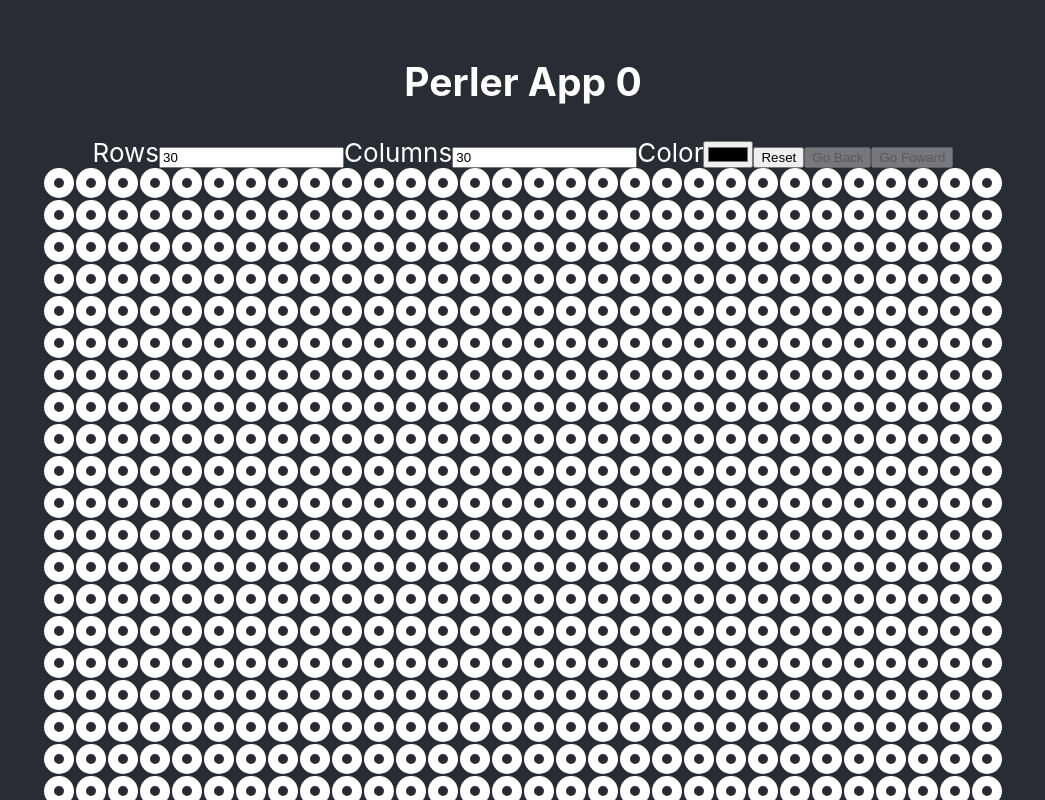
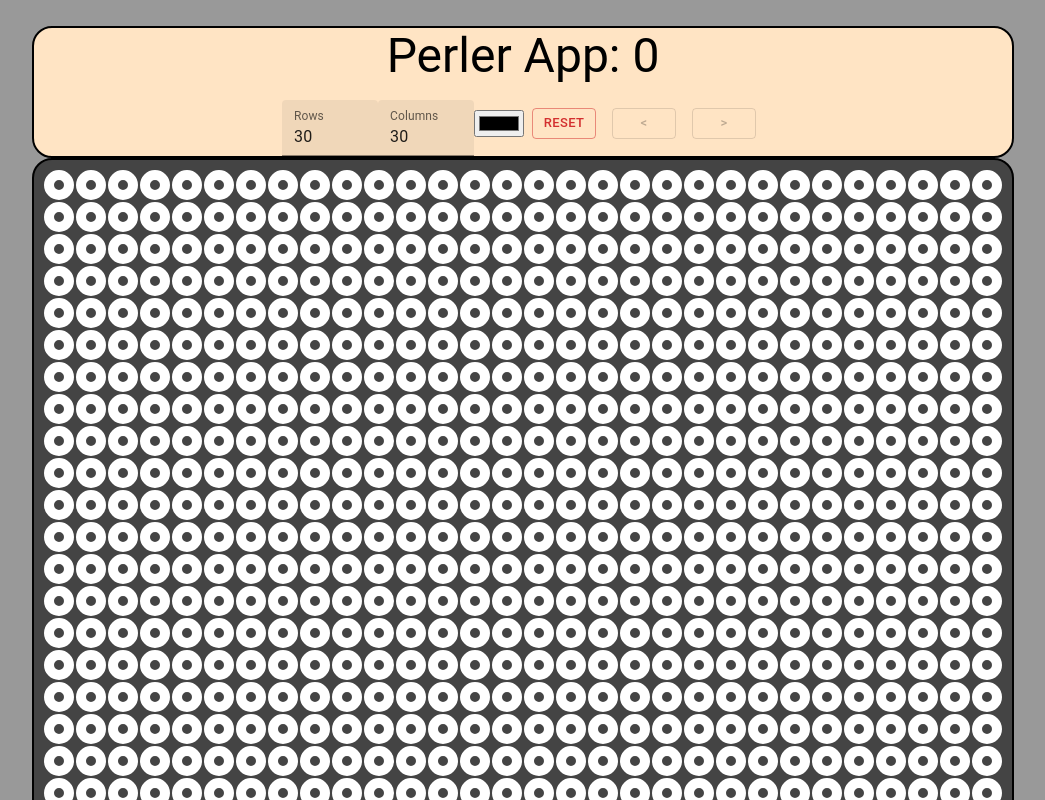
Before and after one commit to alex-test-organization/app, a React (Create React App) app: page / in a window 1280 px wide. Shown: the top 800 px of the page, without its empty margins (117-1162 px from the left). Built offline with nearby package versions, Linux system fonts and the light colour scheme.

Commit message:
Material UI. Lighter color scheme.

```diff
--- a/package.json
+++ b/package.json
@@ -4,6 +4,9 @@
   "homepage": "https://alex-test-organization.github.io/app/",
   "private": true,
   "dependencies": {
+    "@emotion/react": "^11.11.1",
+    "@emotion/styled": "^11.11.0",
+    "@mui/material": "^5.14.8",
     "@testing-library/jest-dom": "^5.17.0",
     "@testing-library/react": "^13.4.0",
     "@testing-library/user-event": "^13.5.0",
--- a/src/App.css
+++ b/src/App.css
@@ -19,7 +19,12 @@
   flex-direction: column;
   align-items: center;
   font-size: calc(10px + 2vmin);
-  color: white;
+}
+
+.controlPanel {
+  background-color: bisque;
+  border: 2px solid black;
+  border-radius: 20px;
 }
 
 .App-link {
@@ -44,8 +49,12 @@
 }
 
 .grid {
+  background-color: #444;
+  border: 2px solid black;
+  border-radius: 20px;
   display: grid;
   gap: 2px;
+  padding: 10px;
 }
 
 .outline {
--- a/src/Canvas.js
+++ b/src/Canvas.js
@@ -1,6 +1,17 @@
 import React, { useState, useEffect } from 'react';
+import Box from '@mui/material/Box';
+import TextField from '@mui/material/TextField';
+import Typography from '@mui/material/Typography';
+import Button from '@mui/material/Button';
 
 import Circle from './Circle';
+
+
+const boundary = {
+    inputProps: {
+        max: 50, min: 1
+    }
+}
 
 function Canvas() {
     const [color, setColor] = useState("white");
@@ -49,6 +60,8 @@ function Canvas() {
             return
         }
         setRowSize(e.target.value)
+        setGridHistory([Array(e.target.value * colSize).fill({ color: "white" })])
+        setGridState(Array(e.target.value * colSize).fill({ color: "white" }))
     }
 
     const handleColSizeChange = (e) => {
@@ -56,6 +69,8 @@ function Canvas() {
             return
         }
         setColSize(e.target.value)
+        setGridHistory([Array(rowSize * e.target.value).fill({ color: "white" })])
+        setGridState(Array(rowSize * e.target.value).fill({ color: "white" }))
     }
 
     const resetGrid = e => {
@@ -71,23 +86,26 @@ function Canvas() {
 
     return (
         <div className="form">
-            <h2>Perler App {stepNumber}</h2>
-            <label>Rows</label>
-            <input label="Rows" value={rowSize} onChange={handleRowSizeChange} />
-            <label>Columns</label>
-            <input value={colSize} onChange={handleColSizeChange} />
-            <label>Color</label>
-            <input type="color" id="colorPicker" onChange={handleColorChange} />
-            <button onClick={resetGrid}>Reset</button>
-            <button disabled={stepNumber === 0} onClick={goBack}>Go Back</button>
-            <button disabled={stepNumber === gridHistory.length - 1} onClick={goForward}>Go Foward</button>
+            <Box className="controlPanel" sx={{ '& button': { m: 1 } }}>
+                <Typography variant="h3" gutterBottom>
+                    Perler App: {stepNumber}
+                </Typography>
+                <TextField InputProps={boundary} onChange={handleRowSizeChange} type="number" id="rows" label="Rows" variant="filled" defaultValue={rowSize} />
+                <TextField InputProps={boundary} onChange={handleColSizeChange} type="number" id="cols" label="Columns" variant="filled" defaultValue={colSize} />
+                <input type="color" id="colorPicker" onChange={handleColorChange} />
+                <Button onClick={resetGrid} variant="outlined" color="error" size="small">Reset</Button>
+                <Button disabled={stepNumber === 0} onClick={goBack} variant="outlined" size="small" >{"<"}</Button>
+                <Button disabled={stepNumber === gridHistory.length - 1} onClick={goForward} variant="outlined" size="small">{">"}</Button>
+            </Box>
 
-            <div className="grid" style={{ "gridTemplateColumns": `repeat(${rowSize}, 2fr)` }}>
+            {/* </div> */}
+
+            <div className="grid" style={{ "gridTemplateColumns": `repeat(${colSize}, 2fr)` }}>
                 {gridState.map((val, index) => (
                     <Circle index={index} key={index} color={val.color} callback={updateCanvasState} />
                 ))}
             </div>
-        </div>
+        </div >
     );
 }
 export default Canvas;
--- a/src/Circle.js
+++ b/src/Circle.js
@@ -11,14 +11,14 @@ function Circle(props) {
     }
 
     return (
-        <div className="outline">
-            <div style={{ color: props.color }} className="circle"
+        <div className="outline" index={`circle${props.index}`} >
+            <div style={{ color: props.color }} className="circle" index={`circle${props.index}`}
                 onDragOver={(e) => handleColorChange(e, props.callback)}
                 onMouseDown={(e) => handleColorChange(e, props.callback)}
                 onDragEnter={(e) => handleColorChange(e, props.callback)}
             >
             </div>
-        </div>
+        </ div>
     );
 }
 export default Circle;
--- a/src/index.css
+++ b/src/index.css
@@ -5,7 +5,7 @@ body {
     sans-serif;
   -webkit-font-smoothing: antialiased;
   -moz-osx-font-smoothing: grayscale;
-  background-color: #282c34;
+  background-color: #999;
 }
 
 code {
```
Also changed, not shown: 1 other file (tests, documents, lock files or other folders).
